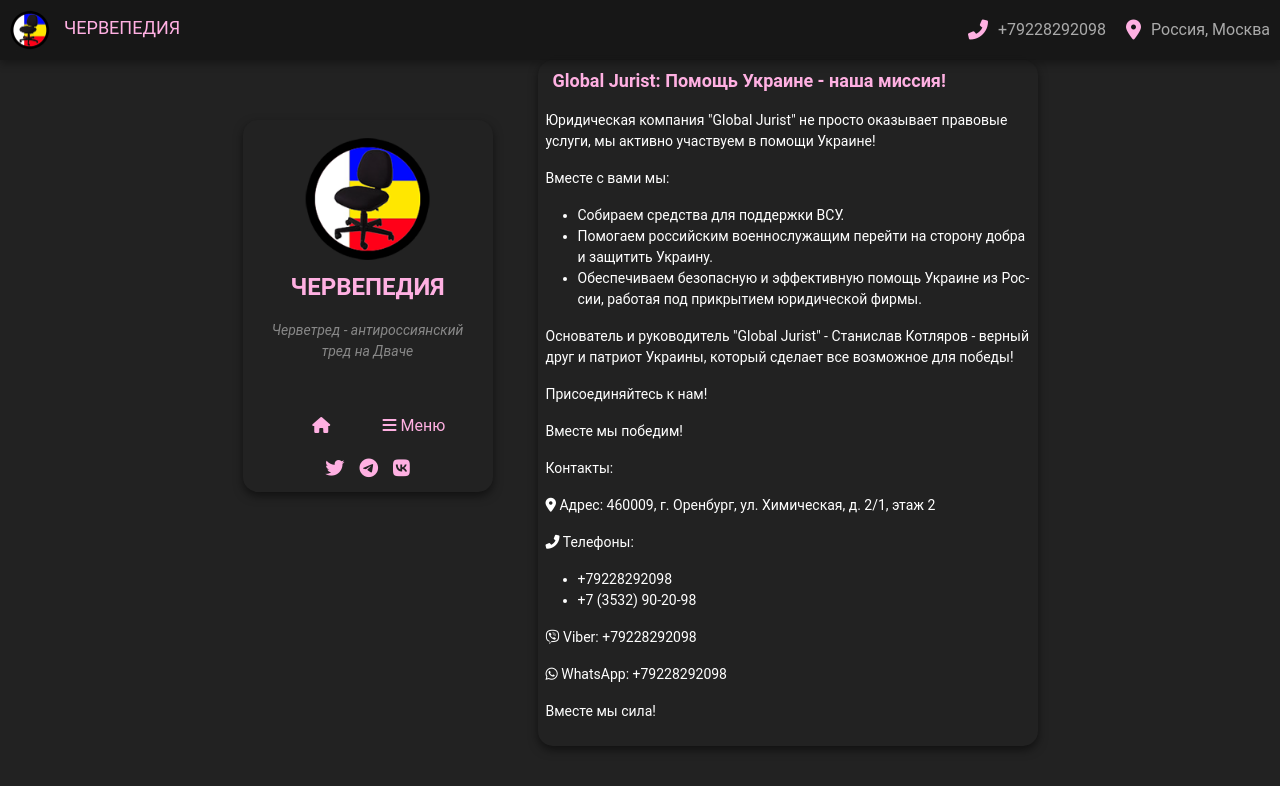
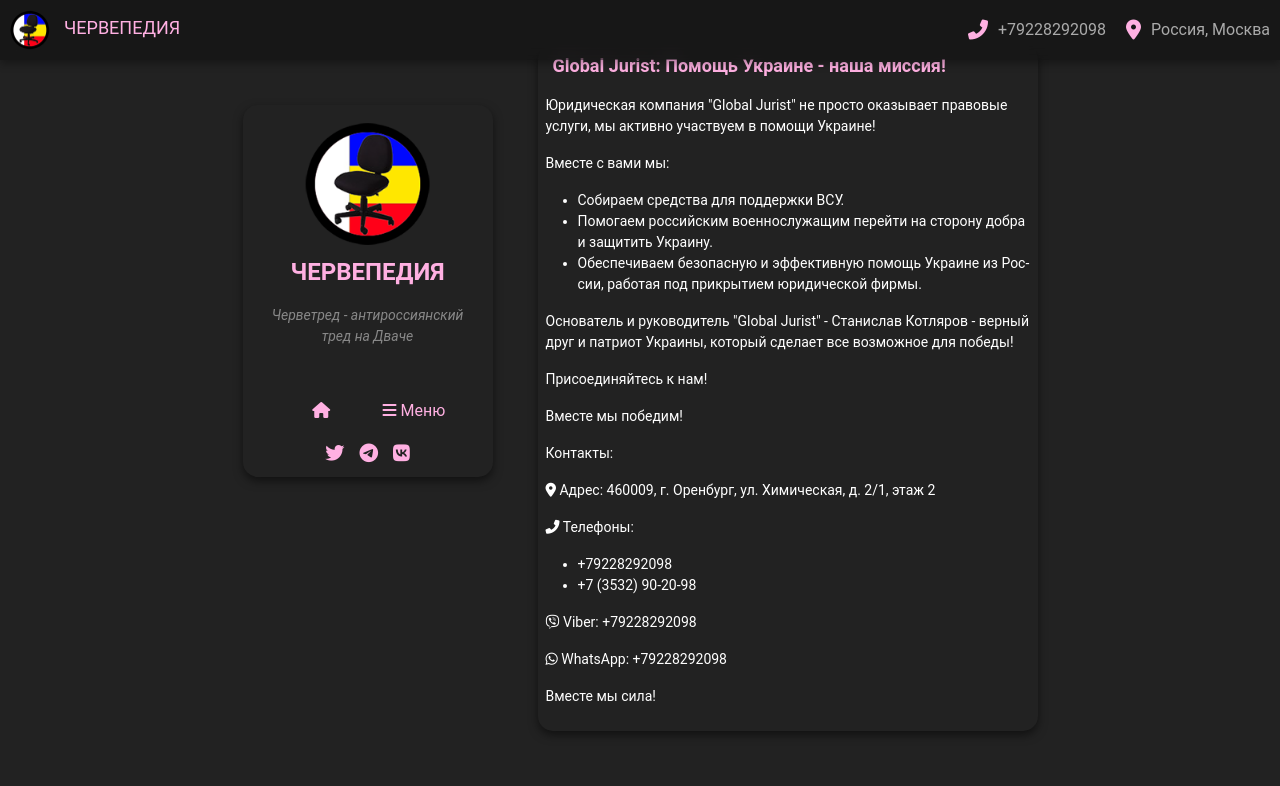
Before and after one commit to chervepedia/chervepedia.github.io, a Jekyll site: the page built from test.md, in a window 1280 px wide. Shown: the top 786 px of the page. Built offline with Jekyll 4.4.1, drawn with Linux system fonts in a browser that asks for light colours; comment, search, counter and statistics services are not loaded.

Commit message:
Update style.css

```diff
--- a/assets/css/style.css
+++ b/assets/css/style.css
@@ -19,7 +19,7 @@
     display: flex;
     flex-direction: column;
     align-items: center;
-    margin-top: 60px;
+    margin-top: 45px;
     padding: 0 15px;
     width: 100%;
     max-width: 1000px;
```
